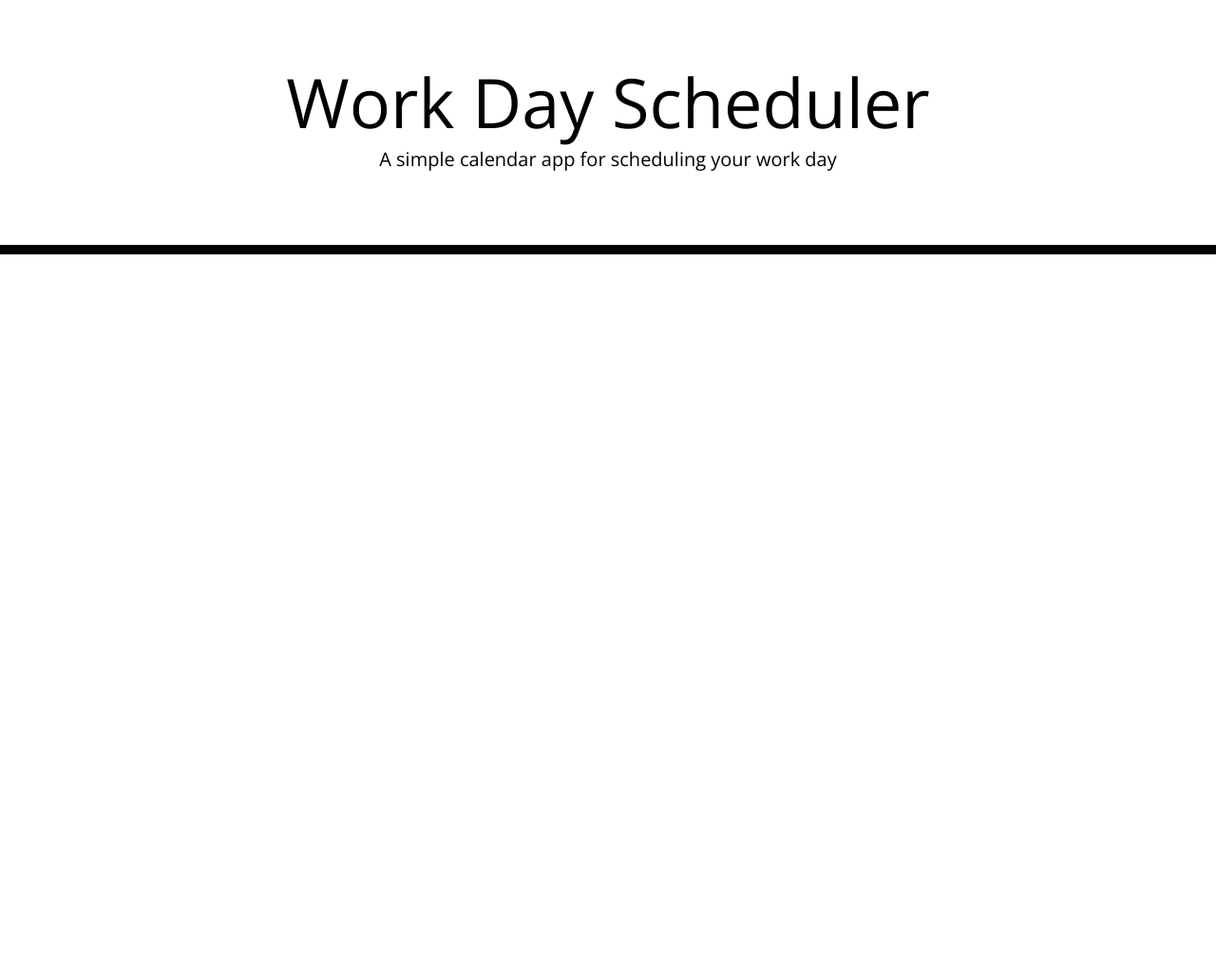
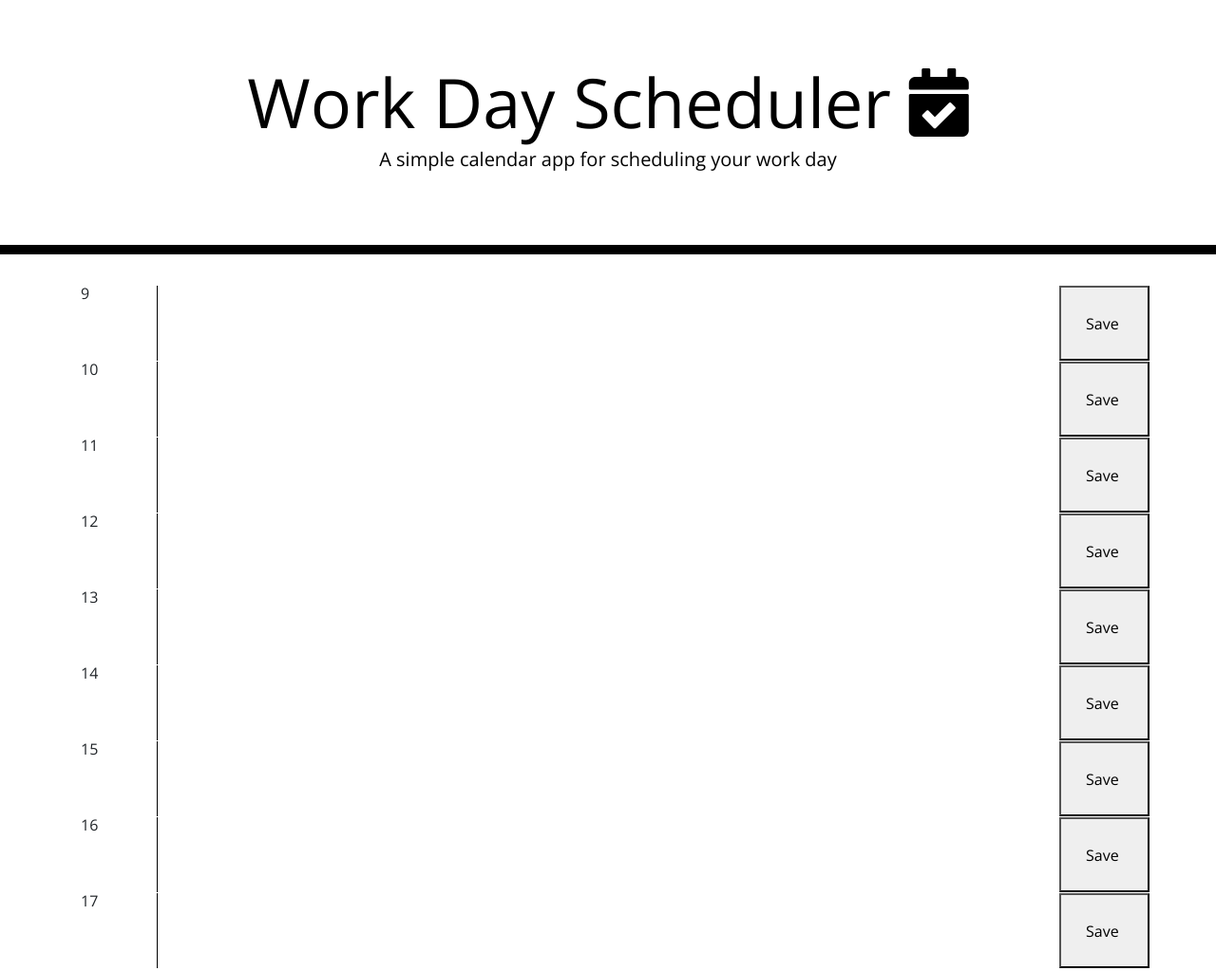
Before and after one commit to leighasteele/work-day-scheduler, a plain HTML site: page index.html in a window 1280 px wide. Shown: the whole page at 95% size. Before the commit the page ends 800 px from the top, so only its background shows below. Drawn offline with nearby package versions, Linux system fonts and the light colour scheme.

Commit message:
added text box for loop

```diff
--- a/index.html
+++ b/index.html
@@ -24,15 +24,38 @@
 
   <body>
     <header class="jumbotron">
-      <h1 class="display-3">Work Day Scheduler</h1>
+      <h1 class="display-3">Work Day Scheduler   <i class="fas fa-calendar-check"></i> </h1>
       <p class="lead">A simple calendar app for scheduling your work day</p>
       <p id="currentDay" class="lead"></p>
     </header>
     <div class="container">
       <!-- Timeblocks go here -->
     </div>
+    <script src="https://code.jquery.com/jquery-3.4.1.min.js"></script>
+    <script>
 
-    <script src="https://code.jquery.com/jquery-3.4.1.min.js"></script>
+        for (var i = 9; i <= 17; i++) {
+           // moment().hour();
+          var parentEl = $('<div class="row" data-id="' + i + '">');
+          var idEl = $('<div class="col-1">' + i + '</div>');
+          var textEl = $('<textarea class="col-10 name">');
+          var btnEl = $('<button class="col-1 grade">Save </button>');
+          parentEl.append(idEl, textEl, btnEl);
+          $('.container').append(parentEl);
+        }
+
+        $('.container').on('click', '.grade', function() {
+          var parentId = $(this).parent().attr('data-id');
+          var name = $(this).prev().val();
+          console.log(name);
+          localStorage.setItem(parentId, name);
+        });
+        $('.name').each(function() {
+          var parentId = $(this).parent().attr('data-id');
+          var name = localStorage.getItem(parentId);
+          $(this).val(name);
+        });
+      </script>
     <script src="https://cdnjs.cloudflare.com/ajax/libs/moment.js/2.24.0/moment.min.js"></script>
   </body>
 </html>
--- a/style.css
+++ b/style.css
@@ -2,6 +2,7 @@ body {
     font-family: 'Open Sans', sans-serif;
     font-size: 16px;
     line-height: 1;
+    margin-bottom: 50px;
   }
 
   textarea{
```
